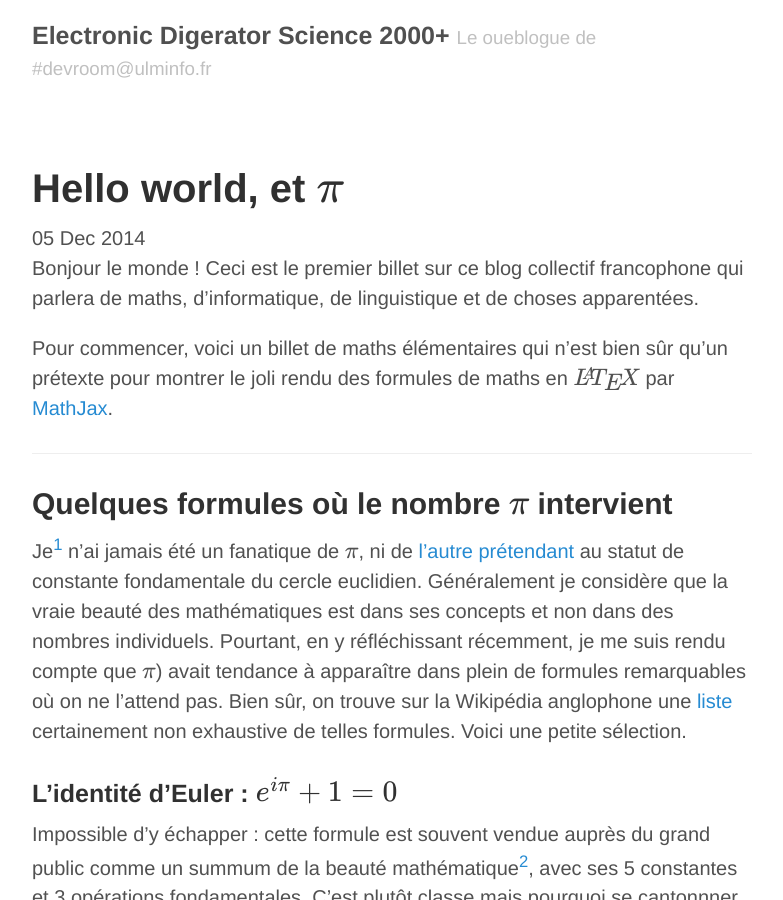
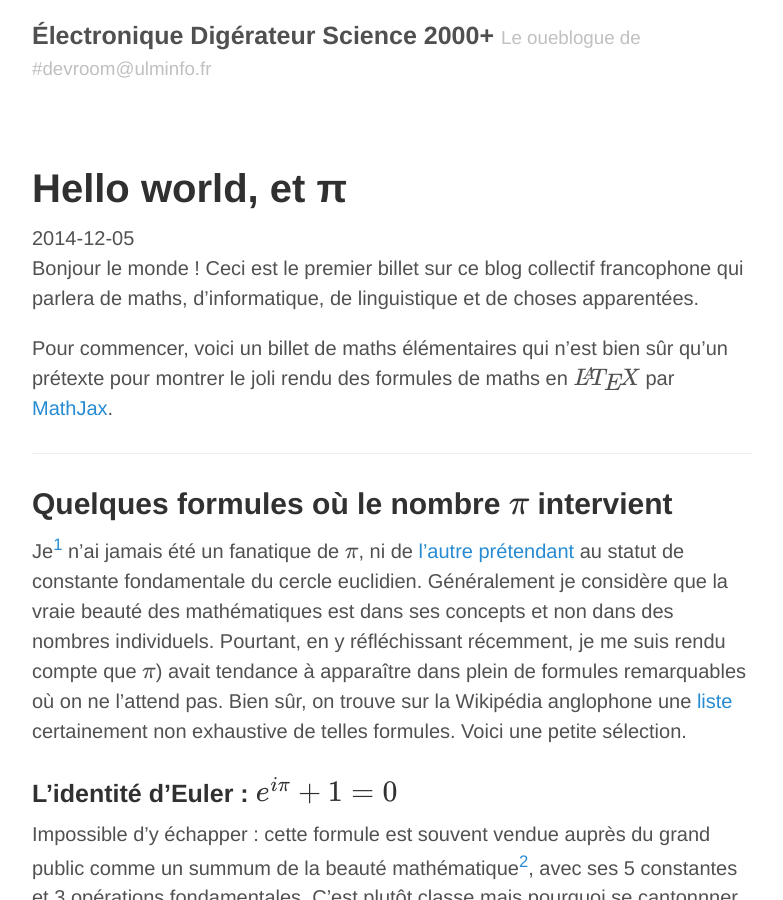
Before and after one commit to electronicdigeratorscience2000plus/electronicdigeratorscience2000plus.github.io, a Jekyll site: the page built from _posts/2014-12-05-hello-world-pi.md, in a window 1280 px wide and 900 px high. Shown: the whole window, without its empty margins (248-1031 px from the left). Built offline with Jekyll 4.4.1, drawn with Linux system fonts in a browser that asks for light colours; formulas are drawn with MathJax 3.

Commit message:
localisation

```diff
--- a/_config.yml
+++ b/_config.yml
@@ -3,7 +3,7 @@ permalink:        pretty
 relative_permalinks: true
 
 # Setup
-title:            Electronic Digerator Science 2000+
+title:            Électronique Digérateur Science 2000+
 tagline:          "Le oueblogue de #devroom@ulminfo.fr"
 # url:              http://getpoole.com
 paginate:         1
--- a/_layouts/post.html
+++ b/_layouts/post.html
@@ -4,7 +4,7 @@ layout: default
 
 <article class="post">
   <h1 class="post-title">{{ page.title }}</h1>
-  <time datetime="{{ page.date | date_to_xmlschema }}" class="page-date">{{ page.date | date_to_string }}</time>
+  <time datetime="{{ page.date | date_to_xmlschema }}" class="page-date">{{ page.date | date: "%Y-%m-%d" }}</time>
   {{ content }}
 </article>
 
--- a/_posts/2014-12-05-hello-world-pi.md
+++ b/_posts/2014-12-05-hello-world-pi.md
@@ -1,6 +1,7 @@
 ---
 layout: post
-title: Hello world, et \( \pi \)
+title: Hello world, et π
+author: Tito
 ---
 
 Bonjour le monde ! Ceci est le premier billet sur ce blog collectif
```
